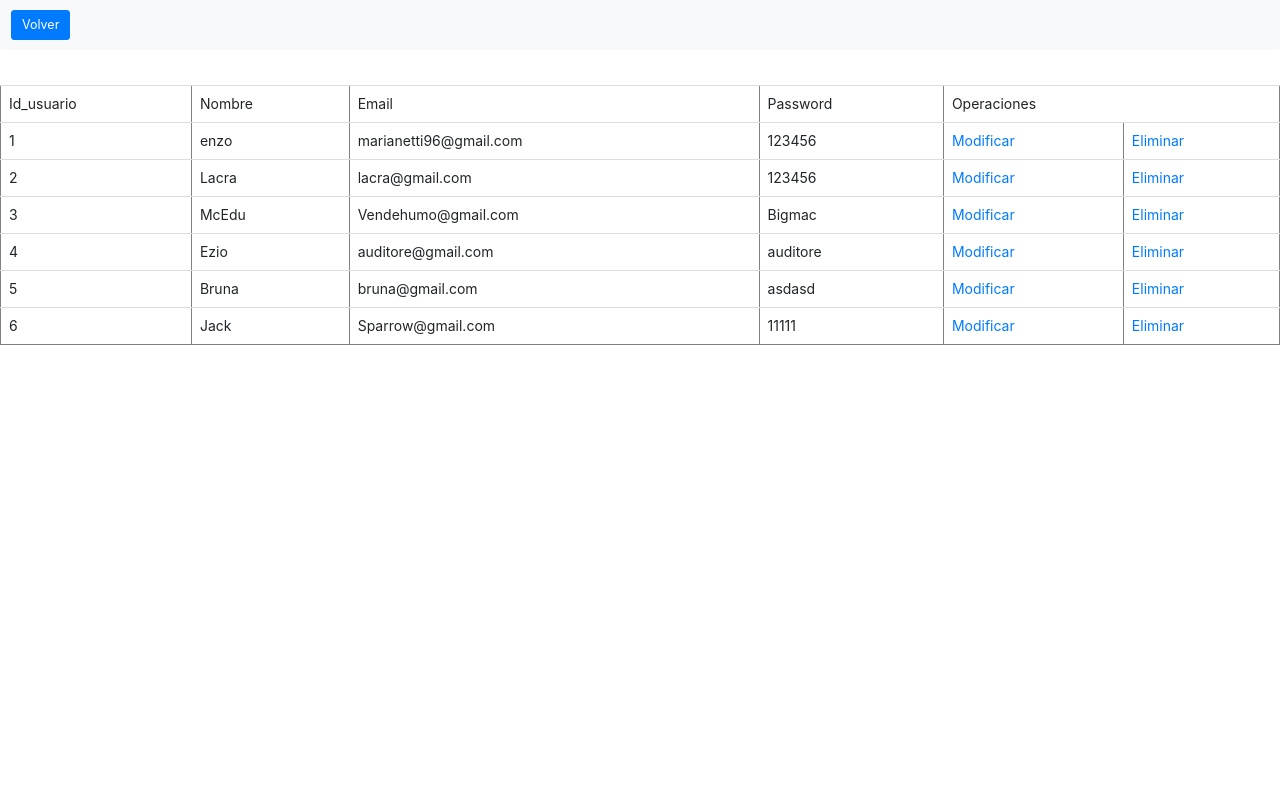
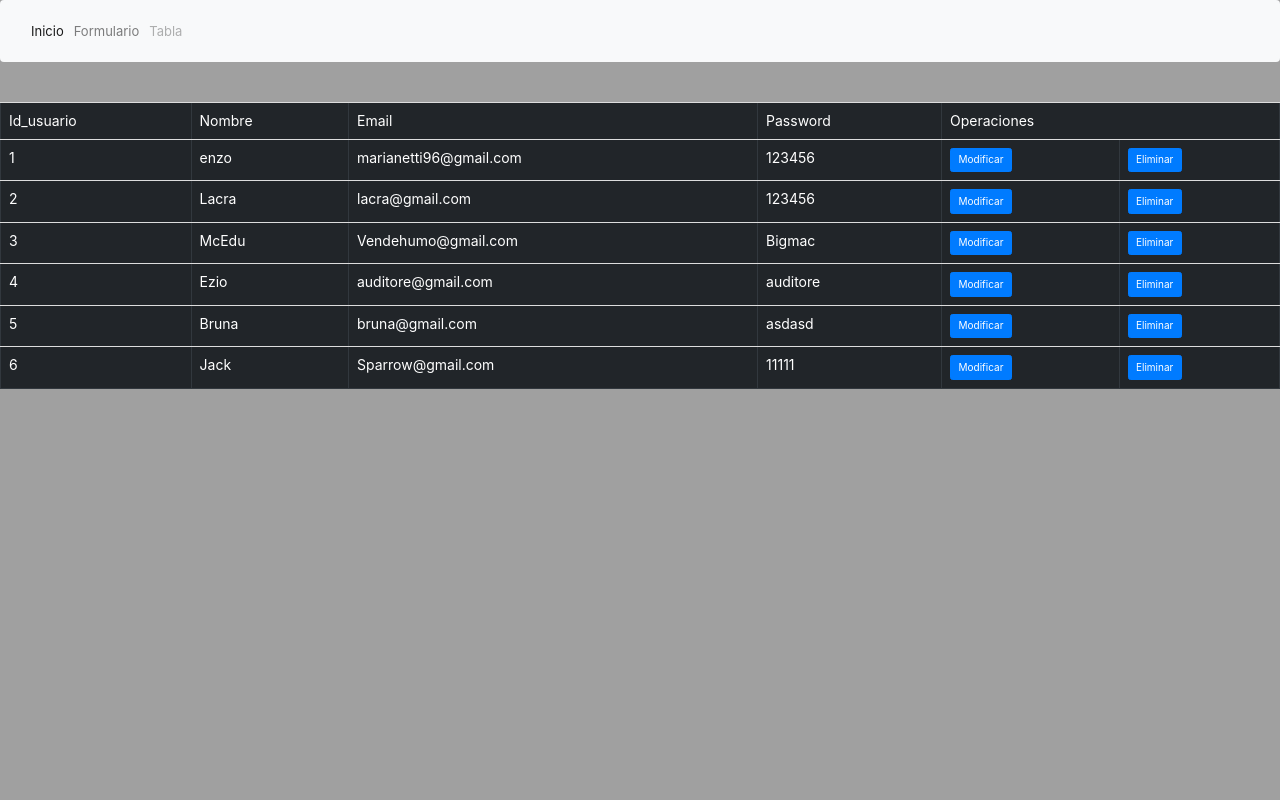
Before and after one commit to marianettienzo/enzo, a PHP site: page /tabla.php in a window 1280 px wide. Run offline with PHP 8.4, Linux system fonts and the light colour scheme; data comes from the database, SQL or seed files in the repository.

Commit message:
Actualizado

```diff
--- a/style.css
+++ b/style.css
@@ -1,5 +1,5 @@
 body {
-    background-color: rgb(145, 144, 134);
+    background-color: rgb(160, 160, 160);
     font-size: 13px;
 }
 
@@ -11,7 +11,7 @@ body {
 #formulario {
     float: left;
     position: relative;
-    top: 80px;
+    top: 50px;
 }
 
 #formu li
--- a/tabla.php
+++ b/tabla.php
@@ -9,27 +9,42 @@ $usuarioDB = new Usuario($config['mysql']);
 
 <html>
 <head>
-<nav class="navbar navbar-light bg-light">
-<a class="btn btn-primary btn-lg" style="position: fixed;"  href="index.php">Volver</a>
-</nav>
-    <meta charset="utf-8" />
-    <meta http-equiv="X-UA-Compatible" content="IE=edge">
     <title>Tabla</title>
-    <meta name="viewport" content="width=device-width, initial-scale=1">
     <link rel="stylesheet" href="https://maxcdn.bootstrapcdn.com/bootstrap/3.3.7/css/bootstrap.min.css">
-    <script src="https://ajax.googleapis.com/ajax/libs/jquery/3.3.1/jquery.min.js"></script>
-    <script src="https://maxcdn.bootstrapcdn.com/bootstrap/3.3.7/js/bootstrap.min.js"></script>
-    <link rel="stylesheet" href="style.css" type="text/css">
-  <link rel="stylesheet" href="https://maxcdn.bootstrapcdn.com/bootstrap/3.3.7/css/bootstrap.min.css">
   <script src="https://ajax.googleapis.com/ajax/libs/jquery/3.3.1/jquery.min.js"></script>
   <script src="https://maxcdn.bootstrapcdn.com/bootstrap/3.3.7/js/bootstrap.min.js"></script>
   <link rel="stylesheet" href="https://maxcdn.bootstrapcdn.com/bootstrap/4.0.0/css/bootstrap.min.css" integrity="sha384-Gn5384xqQ1aoWXA+058RXPxPg6fy4IWvTNh0E263XmFcJlSAwiGgFAW/dAiS6JXm" crossorigin="anonymous">
+  <link rel="stylesheet"  href="style.css" type="text/css">
+<meta charser="utf-8">
+
+
+
+<nav class="navbar navbar-expand-lg navbar-light bg-light">
+ <button class="navbar-toggler" type="button" data-toggle="collapse" data-target="#navbarSupportedContent" aria-controls="navbarSupportedContent" aria-expanded="false" aria-label="Toggle navigation">
+   <span class="navbar-toggler-icon"></span>
+ </button>
+
+ <div class="collapse navbar-collapse" id="navbarSupportedContent">
+   <ul class="navbar-nav mr-auto">
+     <li class="nav-item active">
+       <a class="nav-link" href="index.php">Inicio <span class="sr-only">(current)</span></a>
+     </li>
+     <li class="nav-item">
+       <a class="nav-link" href="formulario.php">Formulario</a>
+     </li>
+     <li class="nav-item">
+       <a class="nav-link disabled" href="tabla.php">Tabla</a>
+     </li>
+   </ul>
+ </div>
+</nav>
+
 </head>
 <body>
 
 <br>
 
-<table  class="table" style="position: center;"  border="1">
+<table  class="table table-dark" style="position: center;"  border="1">
 <tr>
 <td>   Id_usuario </td>
 <td>   Nombre      </td>
@@ -50,8 +65,8 @@ for ($i=0; $i < count($usuarios); $i++) {
   <td> <?php echo $usuarios[$i]['nombre'] ?> </td>
   <td> <?php echo $usuarios[$i]['email'] ?> </td>
   <td> <?php echo $usuarios[$i]['pass'] ?> </td>
-  <td> <a href="modificar.php?id=<?php echo $usuarios[$i]['id_usuario']; ?>" > Modificar </a> </td>
-  <td> <a href="eliminar.php?id=<?php echo $usuarios[$i]['id_usuario']; ?>" > Eliminar </a> </td>
+  <td> <a class="btn btn-primary" role="button"   href="modificar.php?id=<?php echo $usuarios[$i]['id_usuario']; ?>" > Modificar </a> </td>
+  <td> <a   class="btn btn-primary" role="button" href="eliminar.php?id=<?php echo $usuarios[$i]['id_usuario']; ?>" > Eliminar </a> </td>
 </tr>
 <?php
 }
@@ -60,5 +75,7 @@ for ($i=0; $i < count($usuarios); $i++) {
 
 
 
+
+
 </body>
 </html>
```
Also changed, not shown: formulario.php (+20 -4 lines), index.php (+24 -6 lines), modificar.php (+30 -5 lines).
